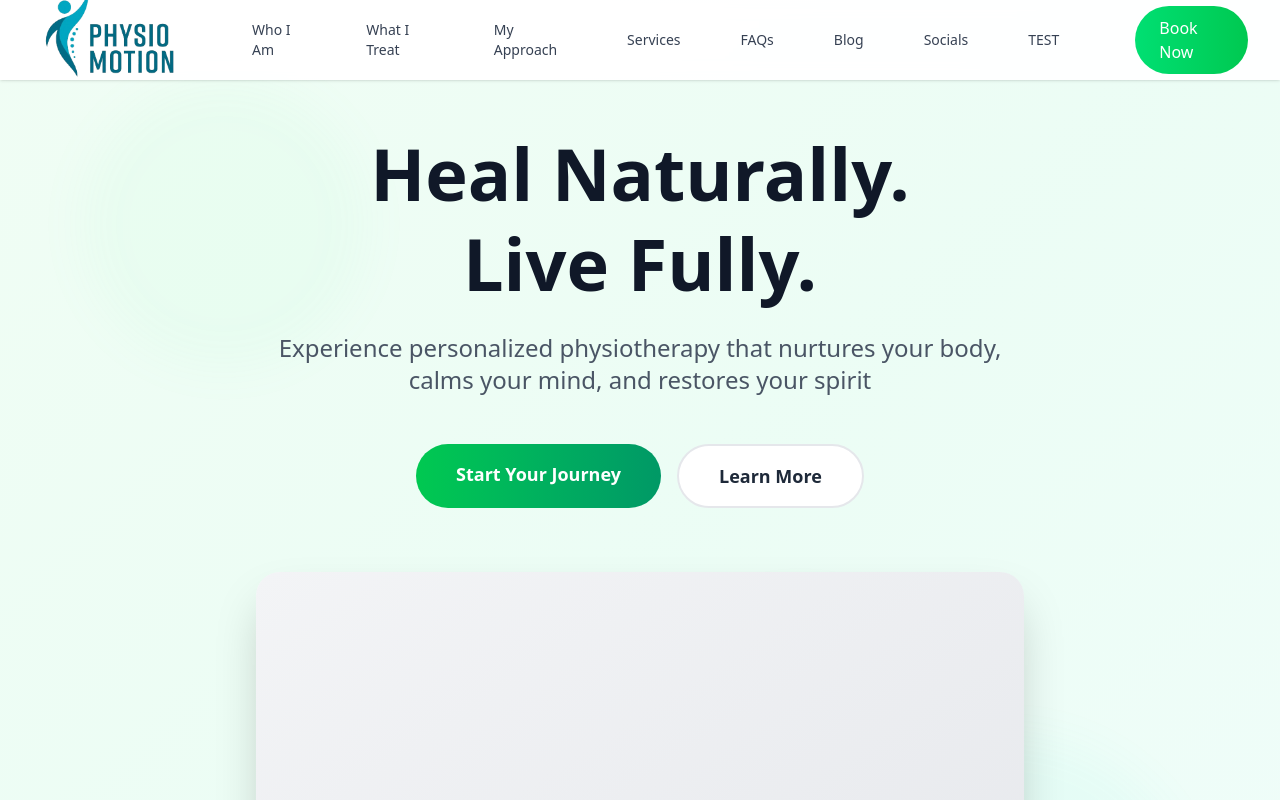
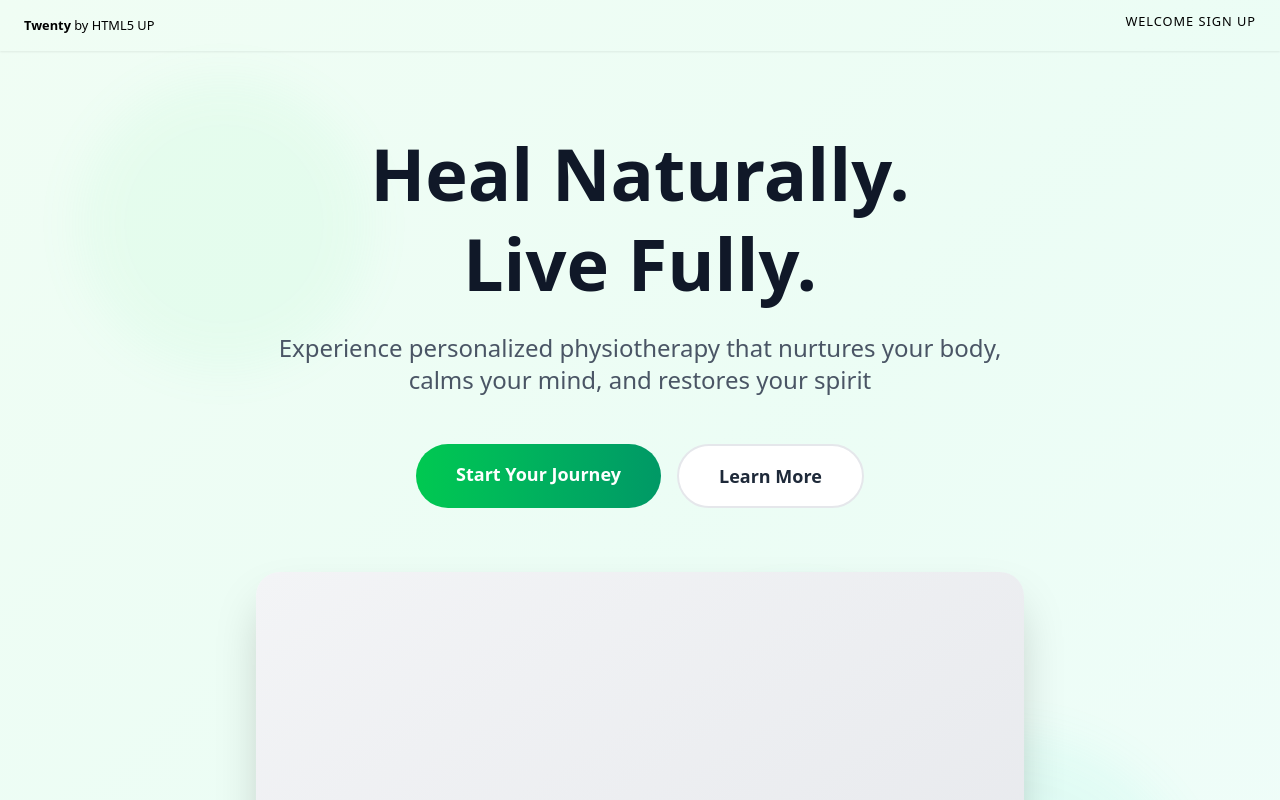
Before and after one commit to daniel592/physio-website, a SvelteKit app: page / in a window 1280 px wide. Shown: the top 800 px of the page. Built offline with nearby package versions, Linux system fonts and the light colour scheme.

Commit message:
testing header

```diff
--- a/src/routes/Header.svelte
+++ b/src/routes/Header.svelte
@@ -1,28 +1,38 @@
 
 <script lang="ts">
 	import logo from '$lib/assets/logo.png';
+    import { onMount, onDestroy } from "svelte";
+
+    let scrollY = $state(0);
+
+
+
+    onMount(() => {
+        const handleScroll = () => {
+            scrollY = window.scrollY;
+            console.log(opacity)
+        };
+        window.addEventListener("scroll", handleScroll);
+
+        return () => {
+            window.removeEventListener("scroll", handleScroll);
+        }
+    });
+
+
+    // Calculate opacity based on scroll distance (0 → 1)
+    let opacity = $derived(scrollY/1000);
 
 
 </script>
 
-<header>
-    <nav class="fixed w-full bg-white/95 backdrop-blur-sm shadow-sm z-50 transition-all">
-        <div class="max-w-7xl mx-auto px-6 lg:px-8">
-            <div class="flex justify-between items-center h-20">
-                <div class="hidden lg:flex items-center space-x-15">
-                    <img class= "h-40" src={logo} alt="logo">
-                    <a href="/#who-i-am" class="text-sm font-medium text-gray-700 hover:text-green-600 transition">Who I Am</a>
-                    <a href="/#what-i-treat" class="text-sm font-medium text-gray-700 hover:text-green-600 transition">What I Treat</a>
-                    <a href="/#my-approach" class="text-sm font-medium text-gray-700 hover:text-green-600 transition">My Approach</a>
-                    <a href="/#services" class="text-sm font-medium text-gray-700 hover:text-green-600 transition">Services</a>
-                    <a href="/#faqs" class="text-sm font-medium text-gray-700 hover:text-green-600 transition">FAQs</a>
-                    <a href="/#blog" class="text-sm font-medium text-gray-700 hover:text-green-600 transition">Blog</a>
-                    <a href="/#socials" class="text-sm font-medium text-gray-700 hover:text-green-600 transition">Socials</a>
-                    <a href="/who-i-am" class="text-sm font-medium text-gray-700 hover:text-green-600 transition">TEST</a>
-                    <a href="/#book" class="ml-4 bg-gradient-to-r from-green-400 to-green-500 text-white px-6 py-2.5 rounded-full font-medium hover:shadow-lg hover:scale-105 transition-all">Book Now</a>
-
-                </div>
-            </div>
-        </div>
+<header id="header" class="align-baseline block shadow-[0_1px_2px_0_rgba(0,0,0,0.075)] text-inherit cursor-default
+         text-[0.8em] left-0 py-4 px-6 fixed top-0 w-full z-[10000]" style:background-color={`rgba(255, 255, 255, ${opacity})`}>
+    <h1 class="font-black m-0" id="logo"><a href="/">Twenty <span class="font-light">by HTML5 UP</span></a></h1>
+    <nav class="tracking-[0.075em] absolute right-6 uppercase top-3" id="nav">
+        <ul class="list-none pl-0">
+            <li class="inline-block ml-1.5em pl-0"><a href="/">Welcome</a></li>
+            <li class="inline-block ml-1.5em pl-0"><a href="#">Sign Up</a></li>
+        </ul>
     </nav>
 </header>
```
